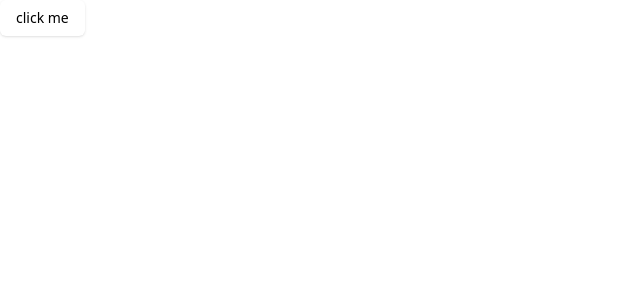
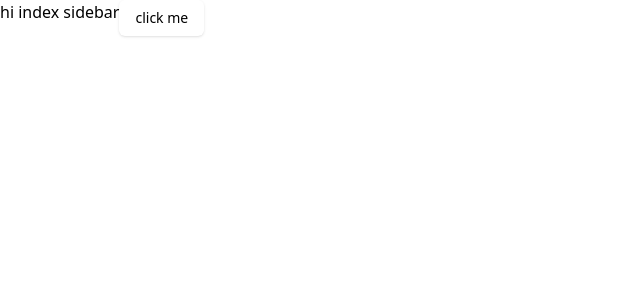
Before and after one commit to alirezanezami1/Nuxt-Dashboard, a Nuxt app: page / in a window 1280 px wide. Shown: the top 300 px of the page, without its empty margins (0-640 px from the left). Built offline with nearby package versions, Linux system fonts and the light colour scheme.

Commit message:
chang sidebar components

```diff
--- /dev/null
+++ b/components/Sidebar/index.vue
@@ -0,0 +1,5 @@
+<template>
+    <div>
+        hi index sidebar
+    </div>
+</template>
--- a/layouts/default.vue
+++ b/layouts/default.vue
@@ -1,5 +1,13 @@
 <template>
     <div class="flex items-start">
-        <slot></slot>
+
+        <div>
+            <Sidebar></Sidebar>
+        </div>
+
+        <div>
+            <slot></slot>
+        </div>
+
     </div>
 </template>
```
